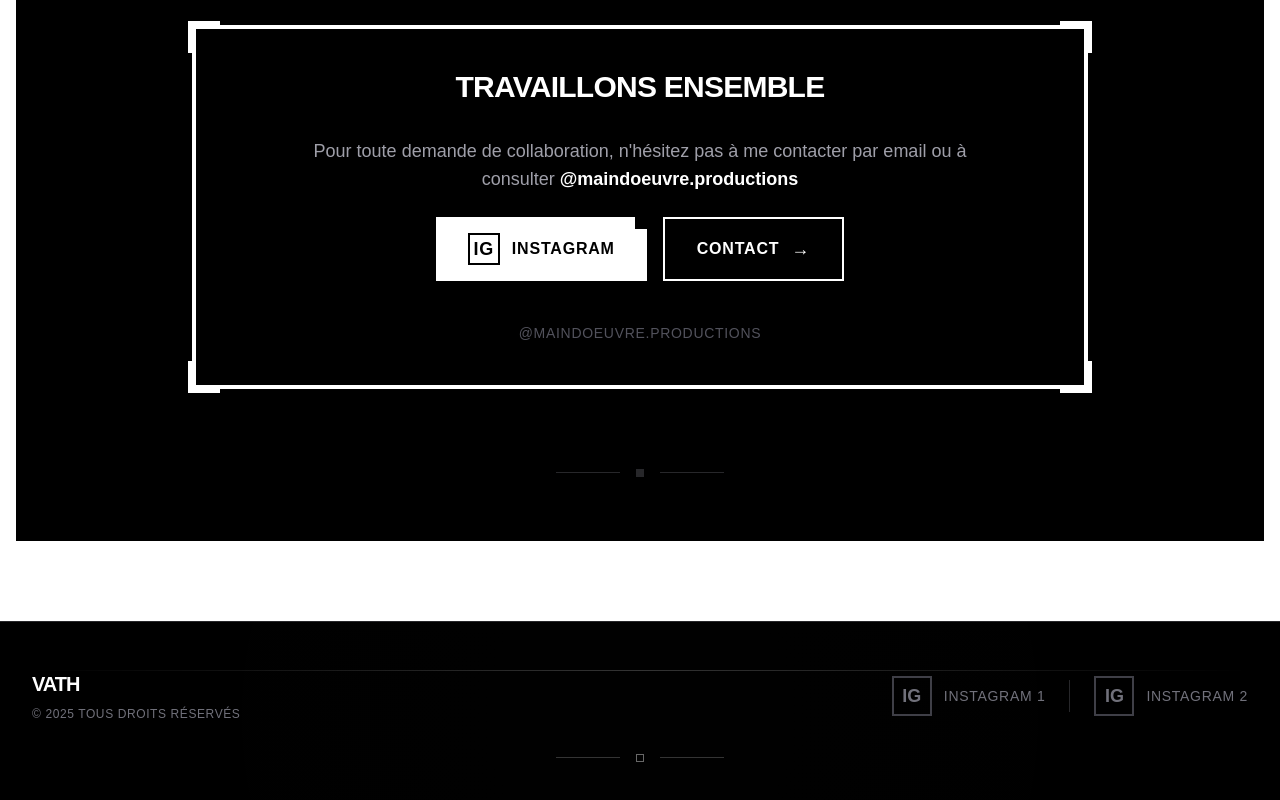
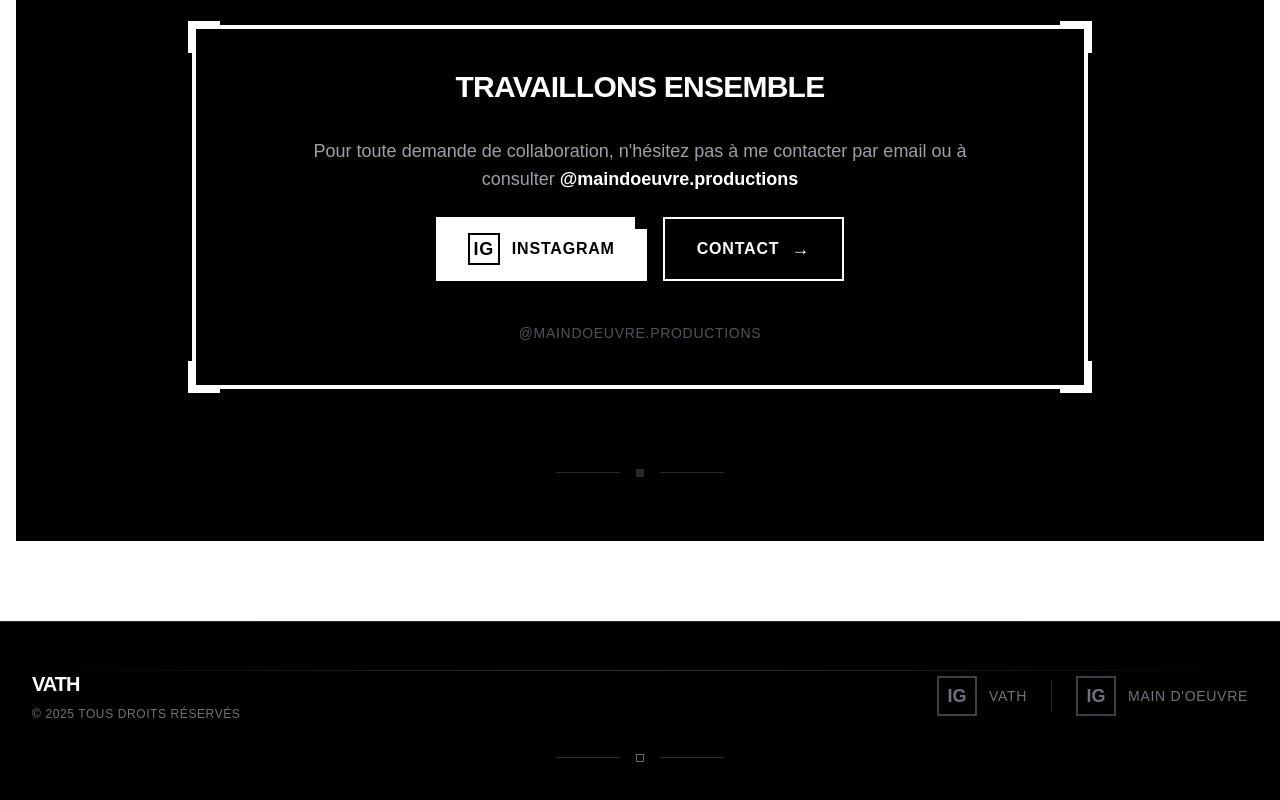
Before and after one commit to Ryansdee/vath, a Next.js app: page /about in a window 1280 px wide. Shown: the part 1201-2001 px from the top of the page. Built offline with nearby package versions, Linux system fonts and the light colour scheme.

Commit message:
modified:   src/app/about/page.tsx modified:   src/app/admin/page.tsx modified:   src/app/components/Footer.tsx modified:   src/app/contact/page.tsx

```diff
--- a/src/app/about/page.tsx
+++ b/src/app/about/page.tsx
@@ -47,7 +47,7 @@ export default function AboutPage() {
               </p>
 
               <p>
-                Cr&eacute;ateur visuel passionn&eacute;, je capture l'essence des moments &agrave; travers la photographie,
+                Cr&eacute;ateur visuel passionn&eacute;, je capture l&apos;essence des moments &agrave; travers la photographie,
                 la r&eacute;alisation et la vid&eacute;ographie. Chaque projet est une opportunit&eacute; de raconter une
                 histoire unique et de cr&eacute;er des images qui r&eacute;sonnent avec authenticit&eacute; et &eacute;motion.
               </p>
@@ -117,7 +117,7 @@ export default function AboutPage() {
 
             <div className="flex flex-col items-center gap-6">
               <p className="text-zinc-400 text-base md:text-lg text-center max-w-2xl">
-                Pour toute demande de collaboration, n'h&eacute;sitez pas &agrave; me contacter par email ou &agrave; consulter <span className="text-white font-bold">@maindoeuvre.productions</span>
+                Pour toute demande de collaboration, n&apos;h&eacute;sitez pas &agrave; me contacter par email ou &agrave; consulter <span className="text-white font-bold">@maindoeuvre.productions</span>
               </p>
 
               {/* Boutons */}
--- a/src/app/admin/page.tsx
+++ b/src/app/admin/page.tsx
@@ -4,6 +4,7 @@ import { useState } from "react";
 import { ref, uploadBytes, getDownloadURL } from "firebase/storage";
 import { storage, db } from "../../../lib/firebase";
 import { collection, addDoc } from "firebase/firestore";
+import Image from "next/image";
 
 export default function AdminPage() {
   const [file, setFile] = useState<File | null>(null);
@@ -174,7 +175,7 @@ export default function AdminPage() {
                 disabled={uploading}
               />
               <p className="text-zinc-600 text-xs mt-2 uppercase tracking-wider">
-                S&eacute;parez par des virgules
+                Séparez par des virgules
               </p>
             </label>
           </div>
--- a/src/app/components/Footer.tsx
+++ b/src/app/components/Footer.tsx
@@ -36,7 +36,7 @@ export default function Footer() {
                   <span className="text-zinc-500 group-hover:text-white text-lg font-bold transition-colors duration-300">IG</span>
                 </div>
                 <span className="text-zinc-500 group-hover:text-white uppercase text-sm font-medium tracking-wider transition-colors duration-300">
-                  Instagram 1
+                  Vath
                 </span>
               </div>
               {/* Ligne de soulignement */}
@@ -58,7 +58,7 @@ export default function Footer() {
                   <span className="text-zinc-500 group-hover:text-white text-lg font-bold transition-colors duration-300">IG</span>
                 </div>
                 <span className="text-zinc-500 group-hover:text-white uppercase text-sm font-medium tracking-wider transition-colors duration-300">
-                  Instagram 2
+                  Main d&apos;Oeuvre
                 </span>
               </div>
               {/* Ligne de soulignement */}
--- a/src/app/contact/page.tsx
+++ b/src/app/contact/page.tsx
@@ -169,7 +169,7 @@ export default function ContactPage() {
                 rel="noopener noreferrer"
                 className="group relative inline-flex items-center justify-center gap-3 bg-transparent border-2 border-white text-white px-6 py-3 font-black uppercase tracking-wider text-sm transition-all duration-300 hover:bg-white hover:text-black"
               >
-                <span>Main d'Oeuvre</span>
+                <span>Main d&apos;Oeuvre</span>
                 <span className="text-base">→</span>
               </a>
             </div>
```
